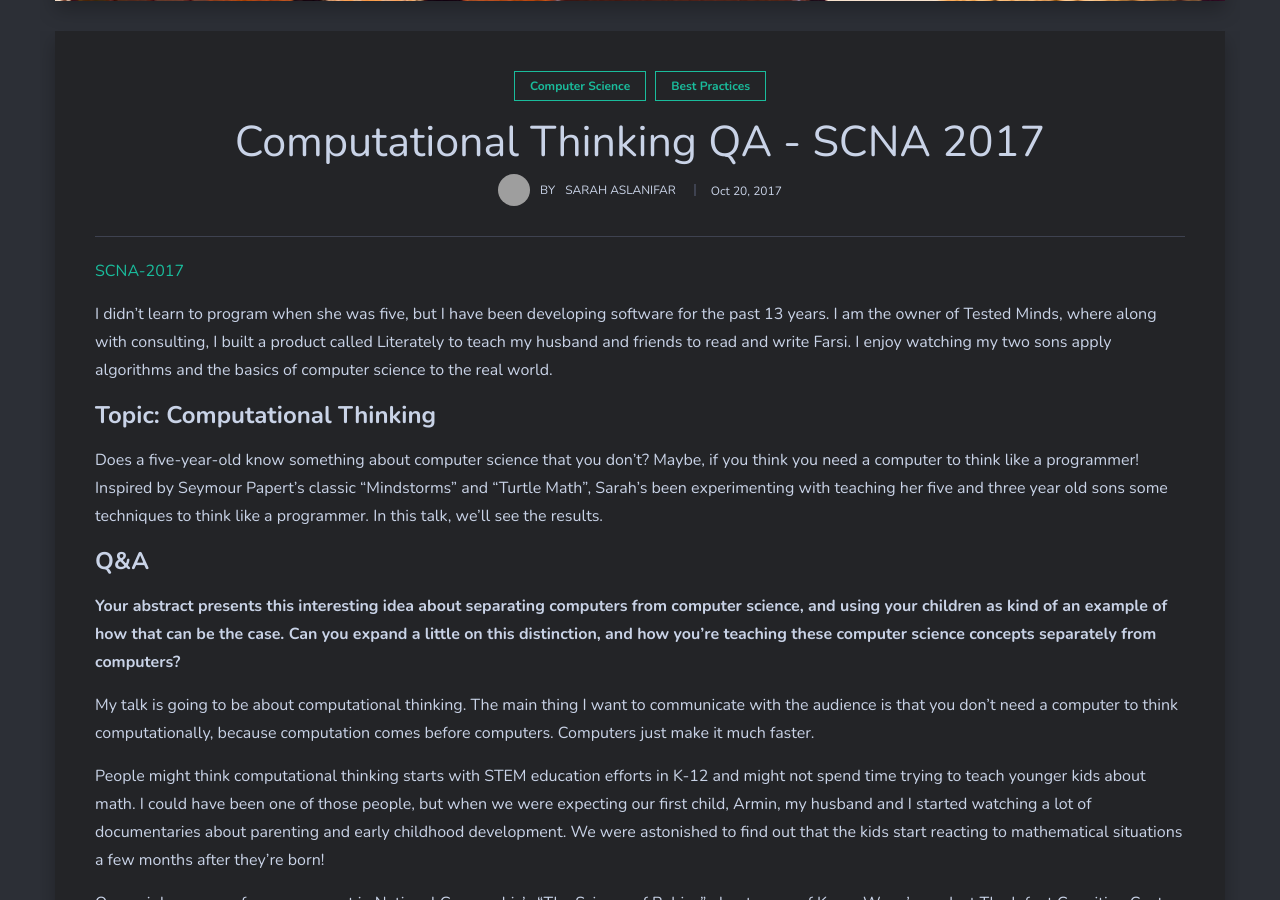
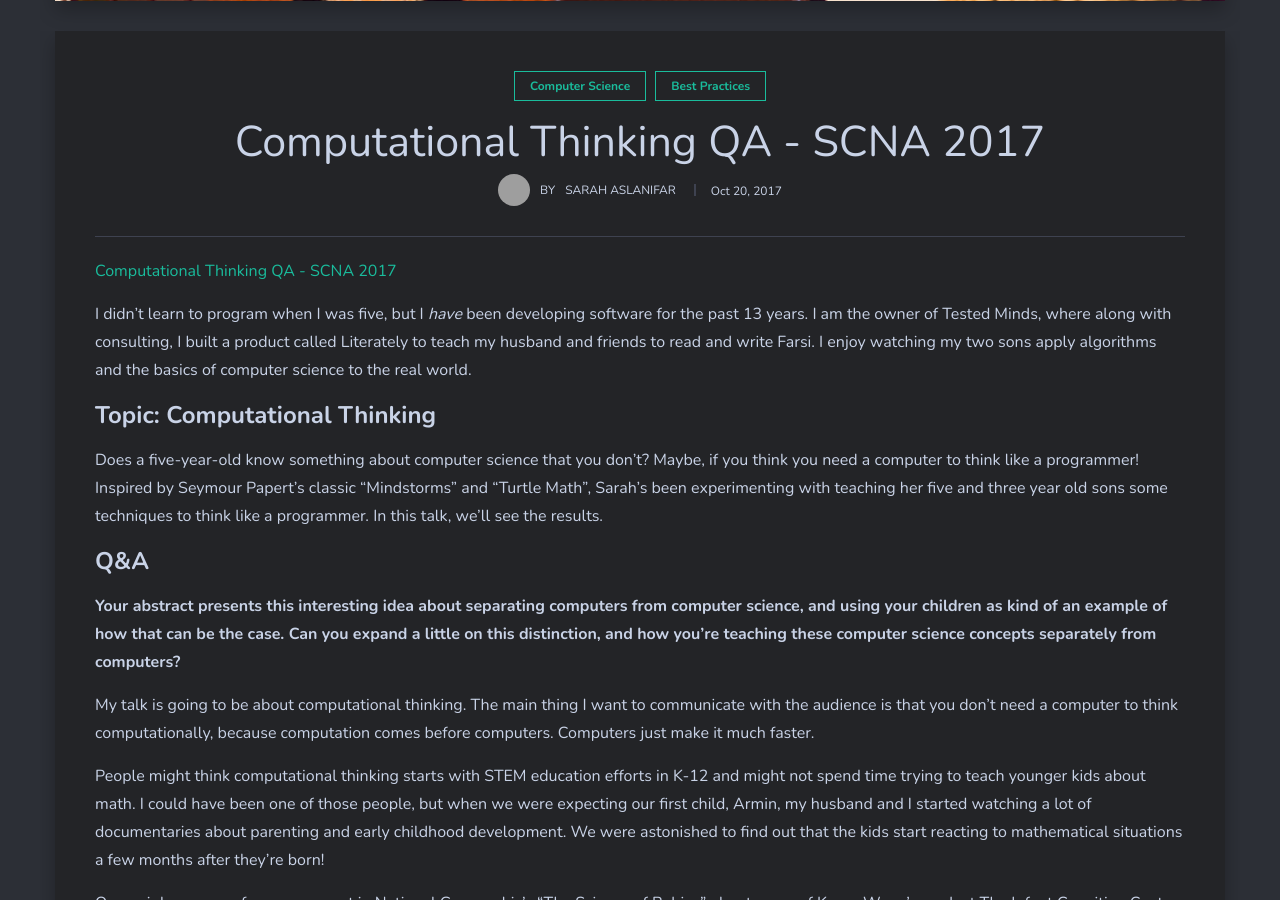
Before and after one commit to saslani/saslani.github.io, a Jekyll site: the page built from _posts/2017-10-20-computational-thinking-qa.md, in a window 1280 px wide and 900 px high, scrolled down 694 px. Built offline with Jekyll 4.4.1, drawn with Linux system fonts in a browser that asks for light colours; nearby versions of some CDN libraries; comment, search, counter and statistics services are not loaded; grey boxes are pictures that could not be loaded.

Commit message:
Fix grammar

```diff
--- a/_posts/2017-10-20-computational-thinking-qa.md
+++ b/_posts/2017-10-20-computational-thinking-qa.md
@@ -6,9 +6,9 @@ image:  scna_qa.jpg
 tags:   [Computer Science, Best Practices]
 ---
 
-[SCNA-2017](https://scna.softwarecraftsmanship.org/sarah-aslanifar/)
+[Computational Thinking QA - SCNA 2017](https://scna.softwarecraftsmanship.org/sarah-aslanifar/)
 
-I didn't learn to program when she was five, but I have been developing software for the past 13 years. I am the owner of Tested Minds, where along with consulting, I built a product called Literately to teach my husband and friends to read and write Farsi. I enjoy watching my two sons apply algorithms and the basics of computer science to the real world.
+I didn't learn to program when I was five, but I _have_ been developing software for the past 13 years. I am the owner of Tested Minds, where along with consulting, I built a product called Literately to teach my husband and friends to read and write Farsi. I enjoy watching my two sons apply algorithms and the basics of computer science to the real world.
 
 ### Topic: Computational Thinking
 
```
